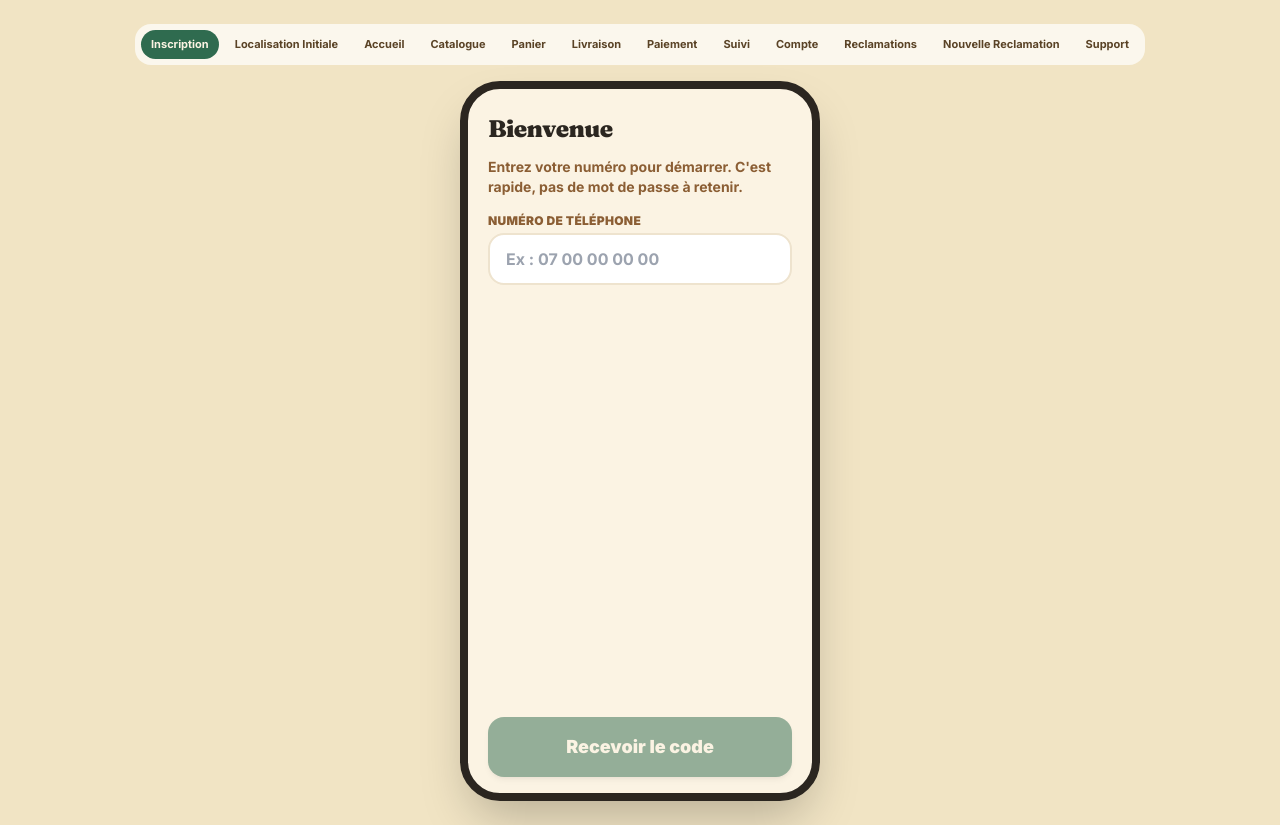
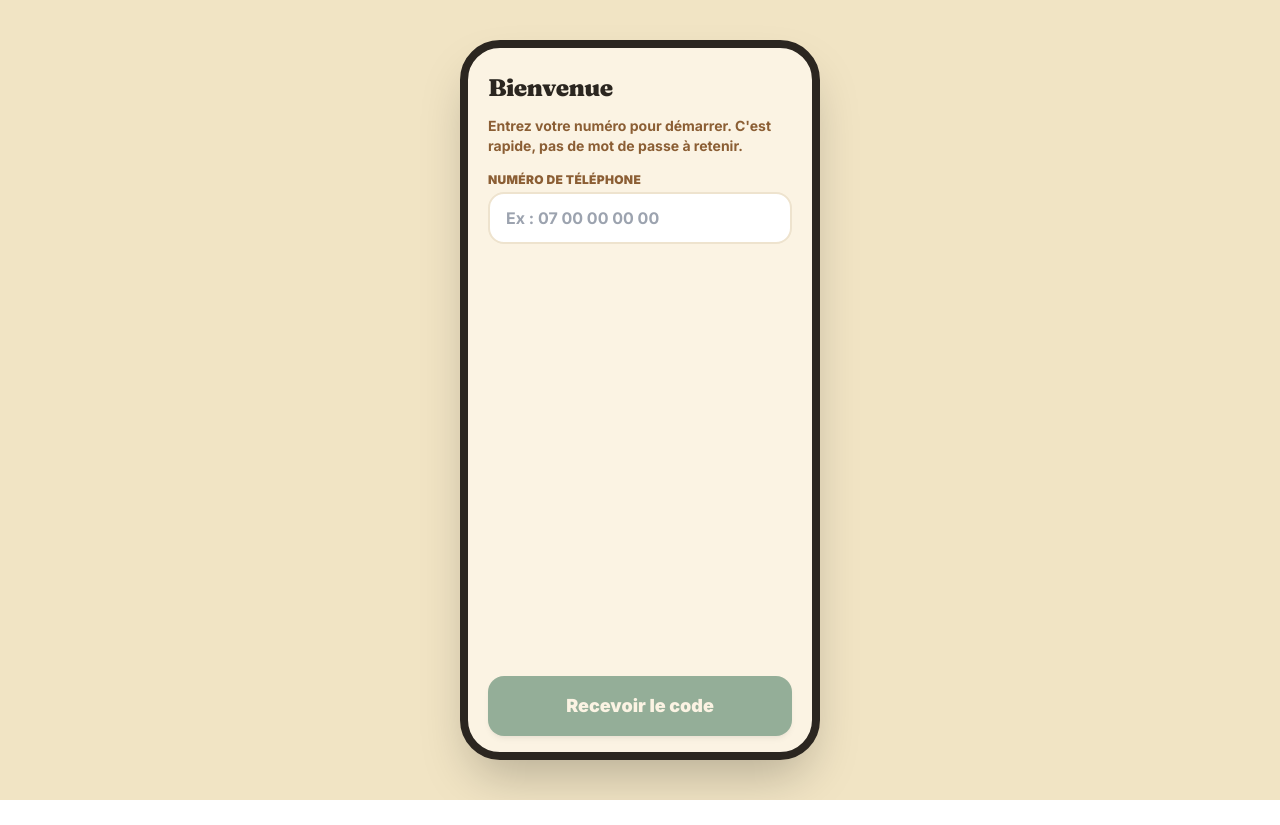
Before and after one commit to eurolien21-debug/MON-MARCHE-FERMIER, a React (Vite) app: page /app in a window 1280 px wide. After the commit the page ends 800 px from the top, so only its background shows below. Built offline with nearby package versions, Linux system fonts and the light colour scheme.

Commit message:
Update ClientApp.jsx

```diff
--- a/src/pages/ClientApp.jsx
+++ b/src/pages/ClientApp.jsx
@@ -1147,10 +1147,9 @@ export default function ClientApp() {
     }
   };
 
-  const onglets = ["inscription", "localisation-initiale", "accueil", "catalogue", "panier", "livraison", "paiement", "suivi", "compte", "reclamations", "nouvelle-reclamation", "support"];
-
   return (
     <div
+      data-export-shell="1"
       className="flex min-h-screen w-full flex-col items-center justify-center gap-4 p-6"
       style={{ backgroundColor: "#F1E4C4", fontFamily: "Inter, system-ui, sans-serif" }}
     >
@@ -1165,20 +1164,8 @@ export default function ClientApp() {
         }
         .screen-transition { animation: screenFadeIn 0.28s ease-out; }
       `}</style>
-      <div className="flex flex-wrap justify-center gap-1.5 rounded-2xl bg-white/70 p-1.5 text-[11px] font-bold" style={{ color: "#5A4326" }}>
-        {onglets.map((s) => (
-          <button
-            key={s}
-            onClick={() => goTo(s)}
-            className="rounded-full px-2.5 py-1.5 capitalize"
-            style={{ backgroundColor: screen === s ? "#2F6B4F" : "transparent", color: screen === s ? "#FBF3E3" : "#5A4326" }}
-          >
-            {s.replace("-", " ")}
-          </button>
-        ))}
-      </div>
-
       <div
+        data-export-frame="1"
         className="flex h-[720px] w-[360px] flex-col overflow-hidden rounded-[2.5rem] border-8 shadow-2xl"
         style={{ borderColor: "#2B2620", backgroundColor: "#FBF3E3" }}
       >
```
